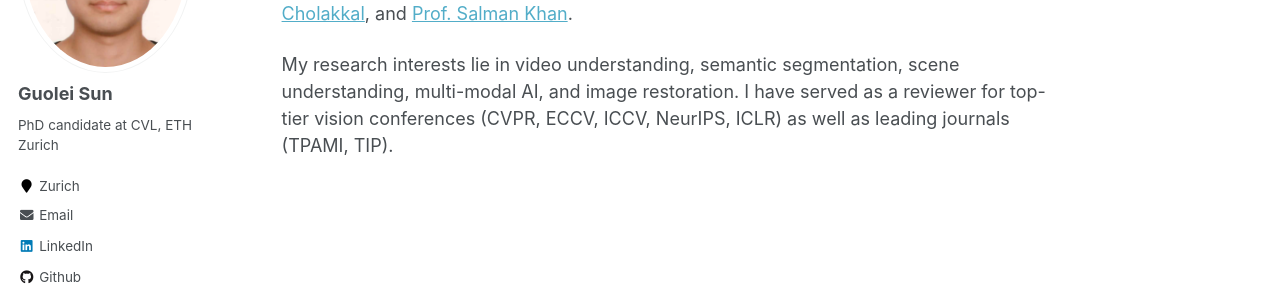
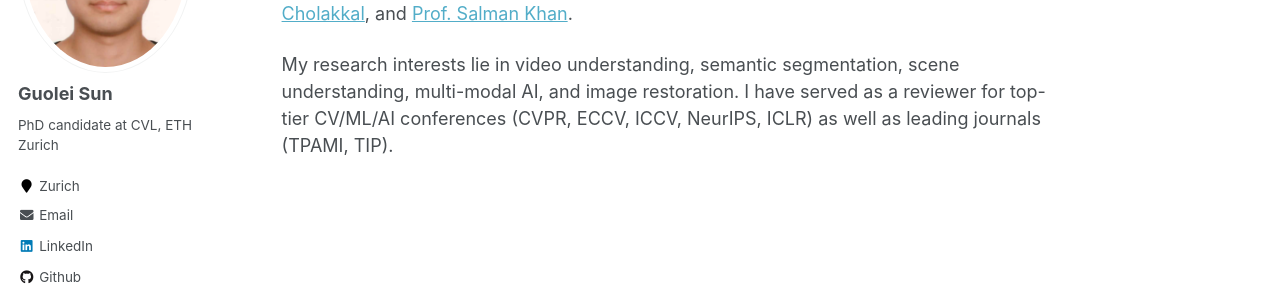
Before and after one commit to GuoleiSun/GuoleiSun.github.io, a Jekyll site: the page built from _pages/about.md, in a window 1280 px wide. Shown: the part 268-568 px from the top of the page. Built offline with Jekyll 4.4.1, drawn with Linux system fonts in a browser that asks for light colours.

Commit message:
Update about.md

```diff
--- a/_pages/about.md
+++ b/_pages/about.md
@@ -10,4 +10,4 @@ redirect_from:
 
 I am a PhD candidate under supervision of [Prof. Luc Van Gool](https://vision.ee.ethz.ch/people-details.OTAyMzM=.TGlzdC8zMjQ4LC0xOTcxNDY1MTc4.html) at [Computer Vision Lab](https://vision.ee.ethz.ch/), [ETH Zurich](https://ethz.ch/en.html). Previously, I obtained a master degree from [KAUST](https://www.kaust.edu.sa/en) and a bachelor degree from [Huazhong University of Science and Technology](https://www.hust.edu.cn). After that, I have spent wonderful times as a research engineer at [IIAI](http://www.inceptioniai.org), working with [Prof. Fahad Shahbaz Khan](https://sites.google.com/view/fahadkhans/home), [Prof. Hisham Cholakkal](href="https://mbzuai-cv-lab.netlify.app/author/dr.-hisham-cholakkal/), and [Prof. Salman Khan](https://salman-h-khan.github.io).
 
-My research interests lie in video understanding, semantic segmentation, scene understanding, multi-modal AI, and image restoration. I have served as a reviewer for top-tier vision conferences (CVPR, ECCV, ICCV, NeurIPS, ICLR) as well as leading journals (TPAMI, TIP).
+My research interests lie in video understanding, semantic segmentation, scene understanding, multi-modal AI, and image restoration. I have served as a reviewer for top-tier CV/ML/AI conferences (CVPR, ECCV, ICCV, NeurIPS, ICLR) as well as leading journals (TPAMI, TIP).
```
